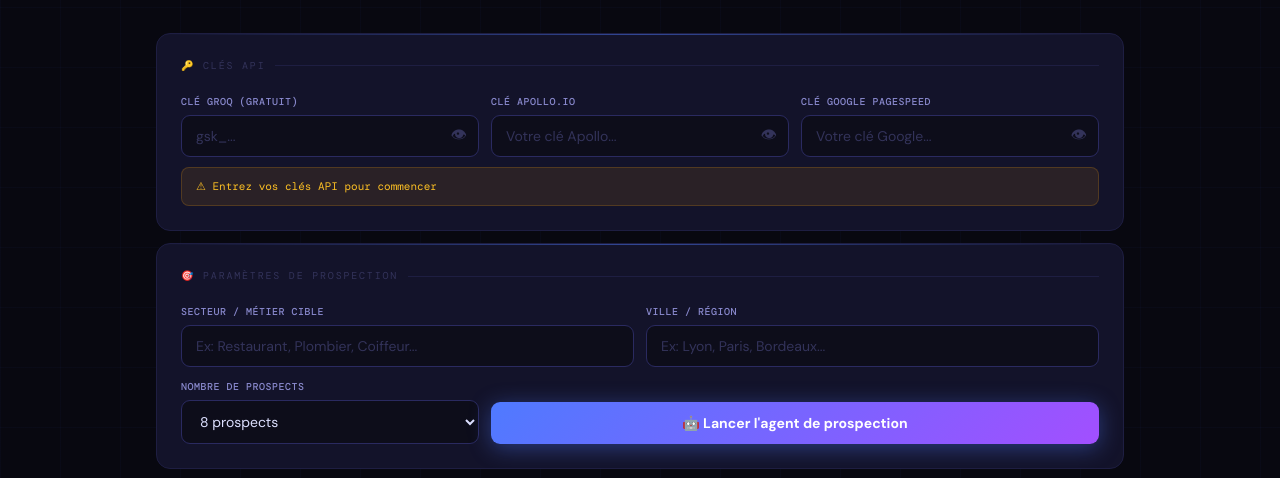
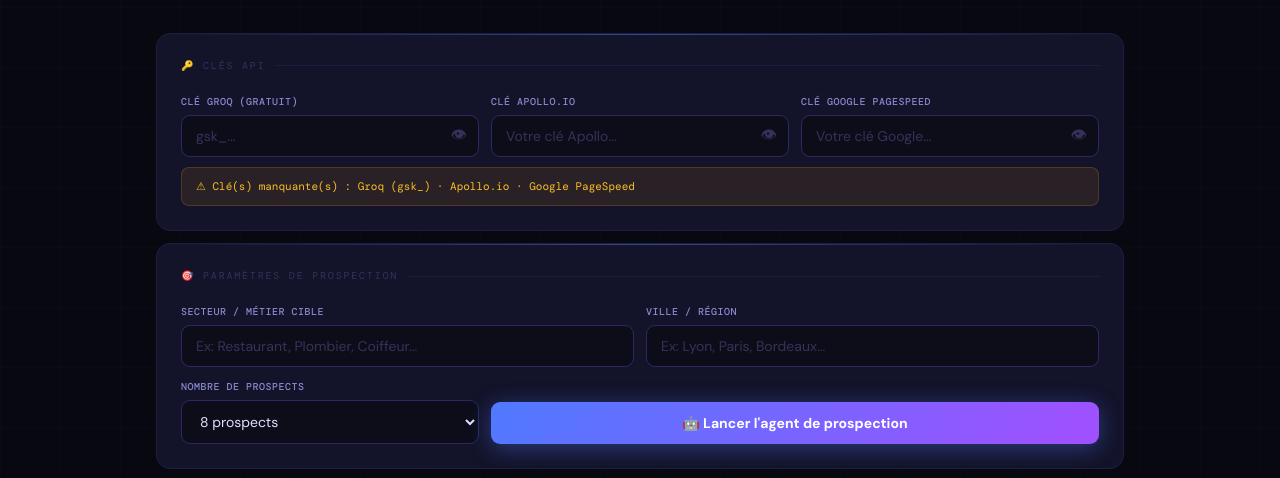
Before and after one commit to Zaidrivaas/prospect, a website: page index.html in a window 1280 px wide. Shown: the part 113-591 px from the top of the page. Drawn offline with nearby package versions, Linux system fonts and the light colour scheme.

Commit message:
index.html

```diff
--- a/index.html
+++ b/index.html
@@ -310,7 +310,7 @@ function saveKeys() {
 
   const status = document.getElementById('keyStatus');
   const missing = [];
-  if (!ck) missing.push('Claude (gsk_...;
+  if (!ck) missing.push('Groq (gsk_)')
   if (!ak) missing.push('Apollo.io');
   if (!gk) missing.push('Google PageSpeed');
 
```
